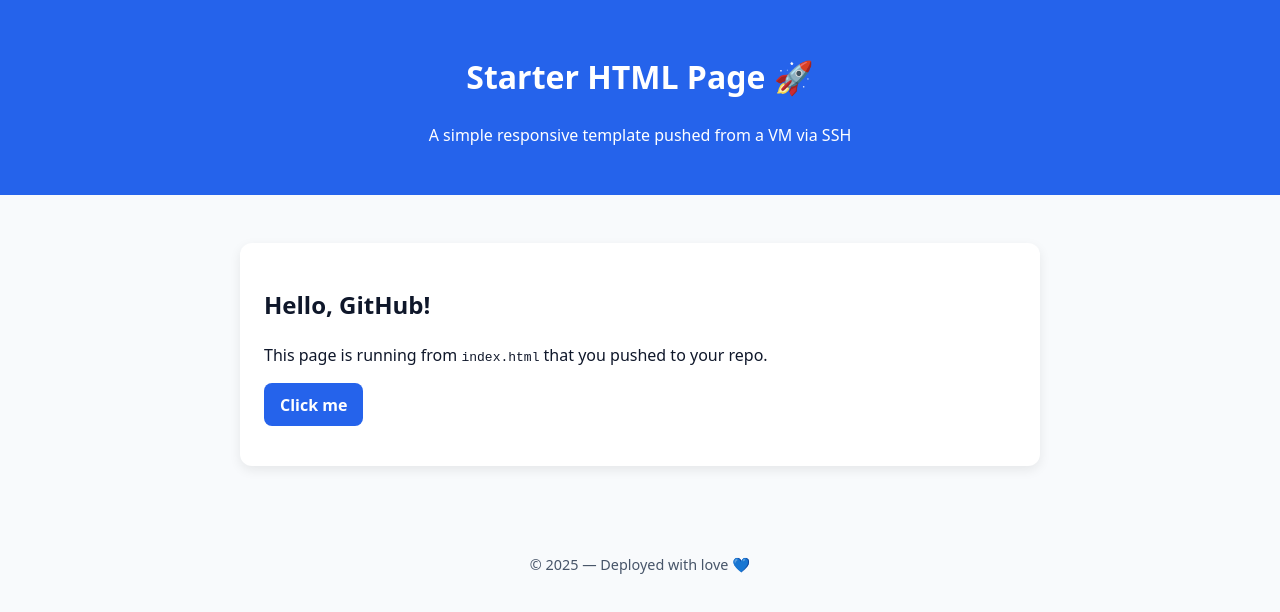
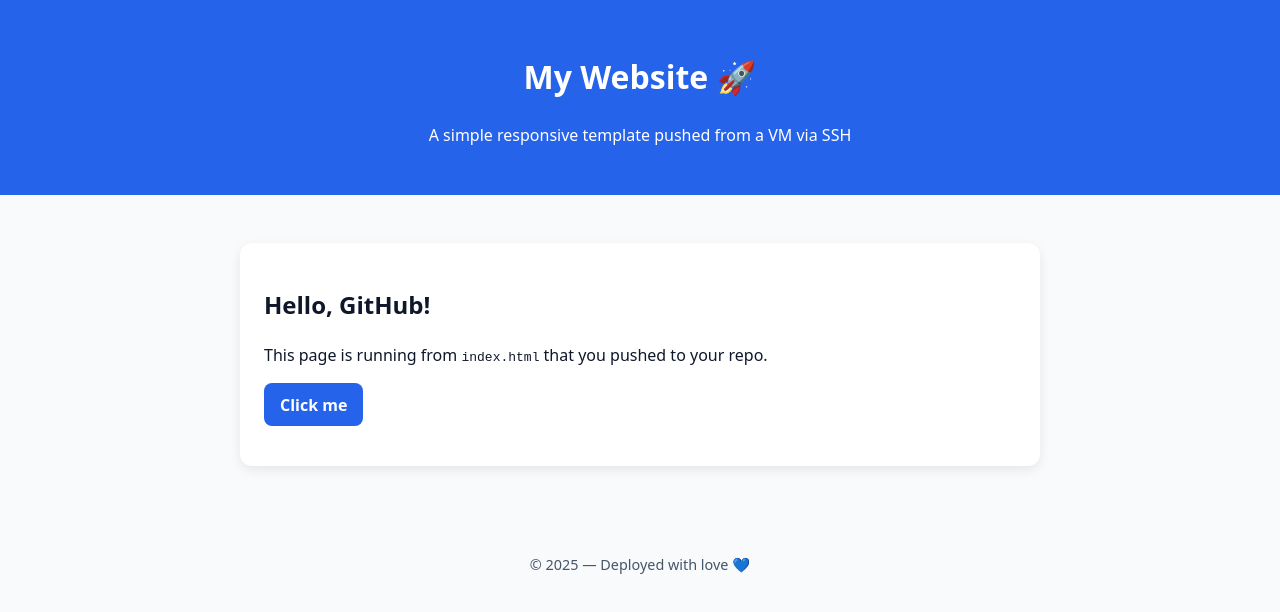
Before and after one commit to sakinazehra15/DevOps, a plain HTML site: page index.html in a window 1280 px wide. Drawn offline with Linux system fonts and the light colour scheme.

Commit message:
Updated index.html

```diff
--- a/index.html
+++ b/index.html
@@ -46,7 +46,7 @@
 </head>
 <body>
   <header>
-    <h1>Starter HTML Page 🚀</h1>
+    <h1> My Website 🚀</h1>
     <p>A simple responsive template pushed from a VM via SSH</p>
   </header>
 
```
